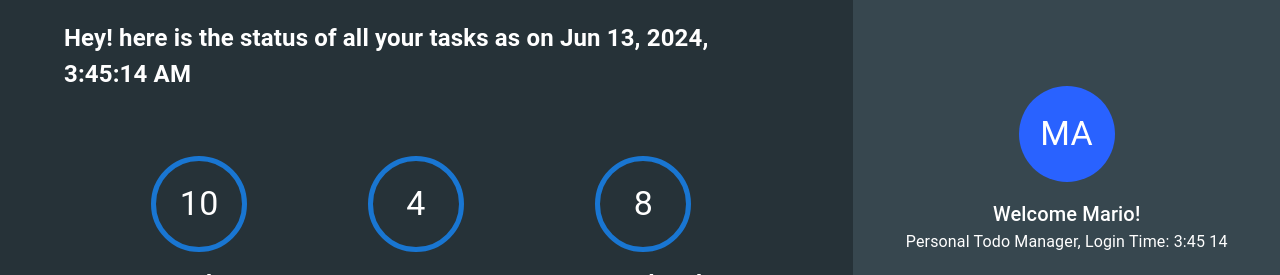
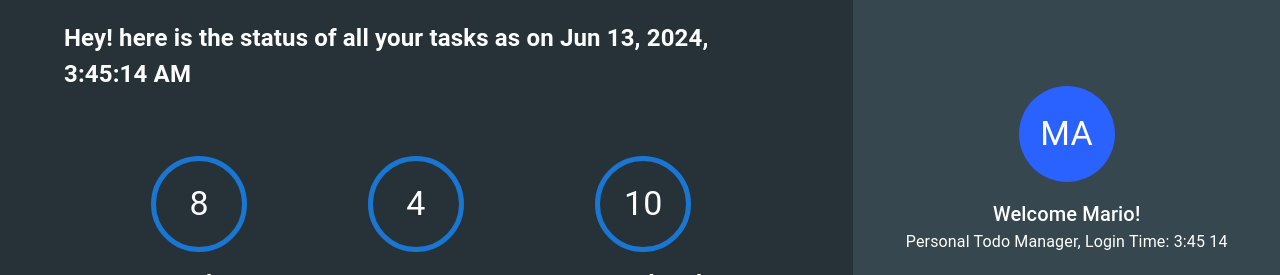
Before and after one commit to chandanch/personal-todos-webapp, a React (Create React App) app: page / in a window 1280 px wide. Shown: the top 275 px of the page. Built offline with nearby package versions, Linux system fonts and the light colour scheme.

Commit message:
update count

```diff
--- a/src/components/taskContainer/taskContainer.tsx
+++ b/src/components/taskContainer/taskContainer.tsx
@@ -24,9 +24,9 @@ const TaskContainer: FC = (): ReactElement => {
                     xs={12}
                     mb={8}
                 >
-                    <TaskCounter count={10} status={Status.todo} />
+                    <TaskCounter count={8} status={Status.todo} />
                     <TaskCounter count={4} status={Status.inProgress} />
-                    <TaskCounter count={8} status={Status.completed} />
+                    <TaskCounter count={10} status={Status.completed} />
                 </Grid>
                 <Grid item display="flex" flexDirection="column" xs={10} md={8}>
                     <Box>Task details 1</Box>
```
